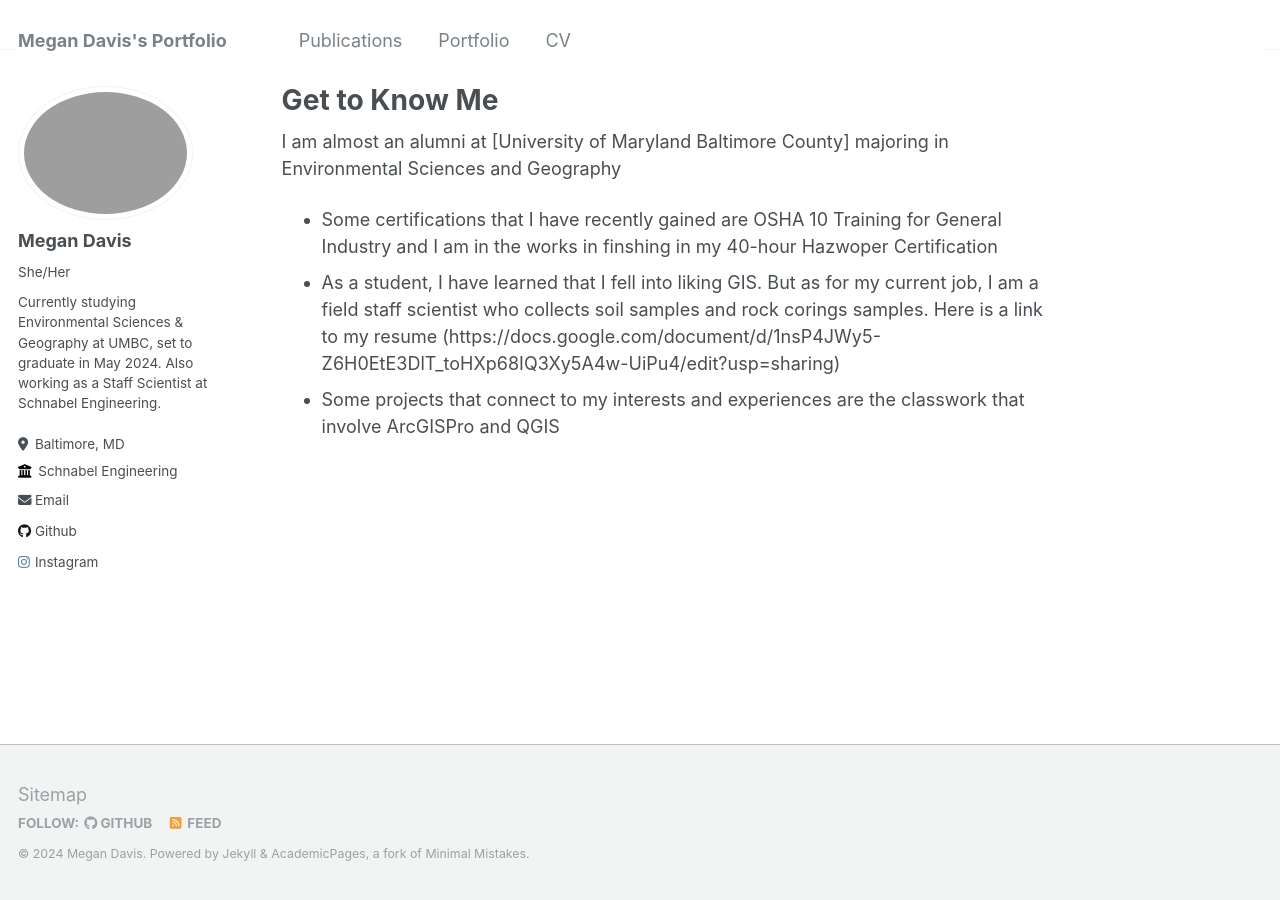
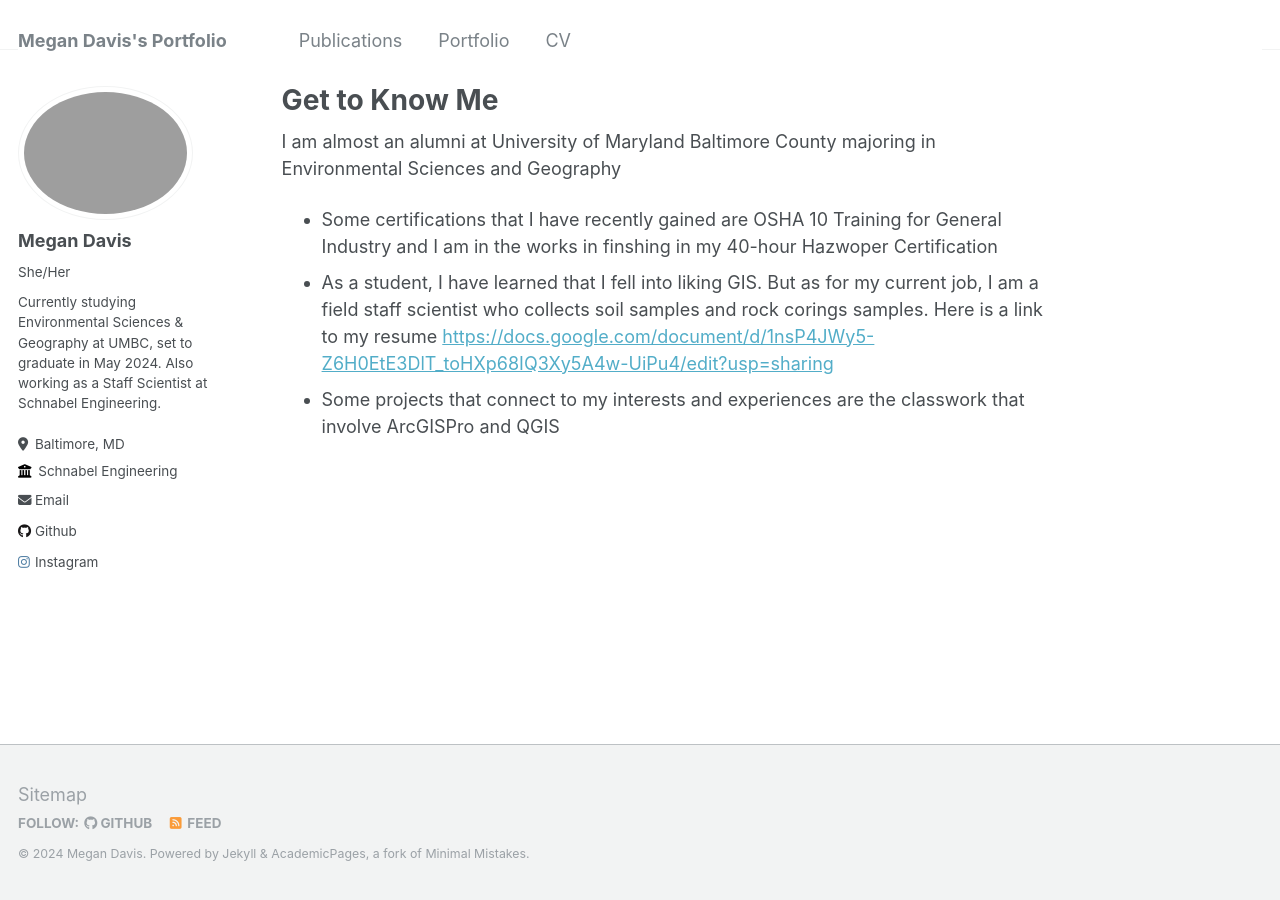
Before and after one commit to mdavis459/mdavis459.github.io, a Jekyll site: the page built from _pages/about.md, in a window 1280 px wide. Built offline with Jekyll 4.4.1, drawn with Linux system fonts in a browser that asks for light colours.

```diff
--- a/_pages/about.md
+++ b/_pages/about.md
@@ -6,8 +6,8 @@ redirect_from:
   - /about/
   - /about.html
 ---
-I am almost an alumni at [University of Maryland Baltimore County] majoring in Environmental Sciences and Geography
+I am almost an alumni at University of Maryland Baltimore County majoring in Environmental Sciences and Geography
 
 - Some certifications that I have recently gained are OSHA 10 Training for General Industry and I am in the works in finshing in my 40-hour Hazwoper Certification
-- As a student, I have learned that I fell into liking GIS. But as for my current job, I am a field staff scientist who collects soil samples and rock corings samples. Here is a link to my resume (https://docs.google.com/document/d/1nsP4JWy5-Z6H0EtE3DlT_toHXp68IQ3Xy5A4w-UiPu4/edit?usp=sharing)
+- As a student, I have learned that I fell into liking GIS. But as for my current job, I am a field staff scientist who collects soil samples and rock corings samples. Here is a link to my resume <https://docs.google.com/document/d/1nsP4JWy5-Z6H0EtE3DlT_toHXp68IQ3Xy5A4w-UiPu4/edit?usp=sharing>
 - Some projects that connect to my interests and experiences are the classwork that involve ArcGISPro and QGIS
```
